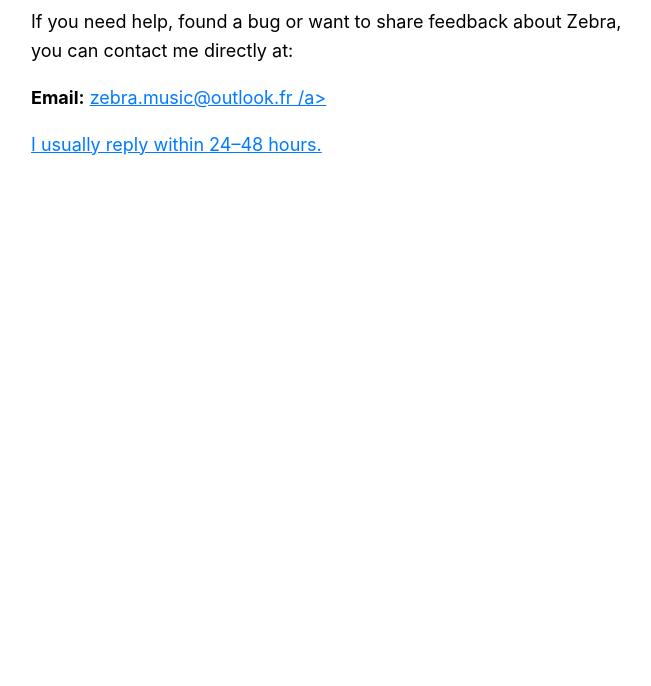
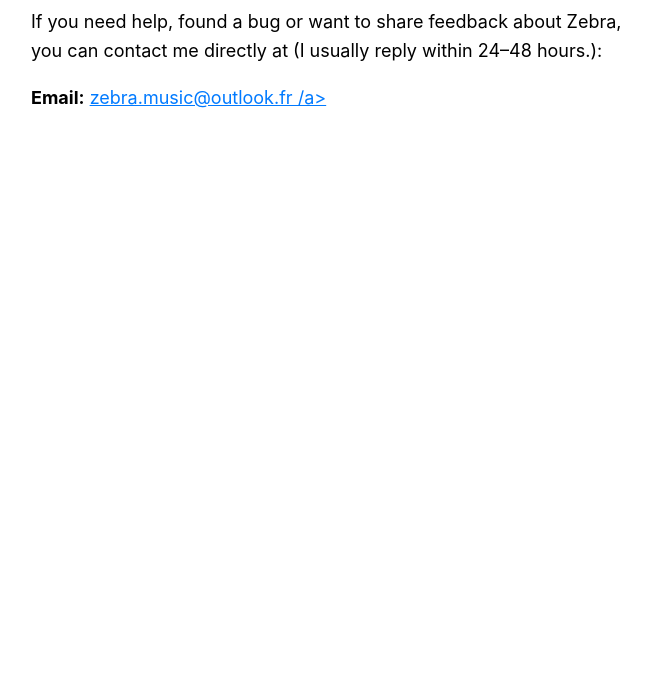
Before and after one commit to thomascrozier/zebra-support, a plain HTML site: page index.html in a window 1280 px wide. Shown: the part 114-800 px from the top of the page, without its empty margins (259-910 px from the left). Drawn offline with Linux system fonts and the light colour scheme.

Commit message:
Update index.html

```diff
--- a/index.html
+++ b/index.html
@@ -21,13 +21,10 @@
     <h1>Zebra – Support</h1>
     <p>
         If you need help, found a bug or want to share feedback about Zebra,<br>
-        you can contact me directly at:
+        you can contact me directly at (I usually reply within 24–48 hours.):
     </p>
     <p>
-        <strong>Email:</strong> <a href="mailto:zebra.music@outlook.fr">zebra.music@outlook.fr /a>
-    </p>
-    <p>
-        I usually reply within 24–48 hours.
+        <strong>Email:</strong> <a href="mailto:zebra.music@outlook.fr"> zebra.music@outlook.fr /a>
     </p>
 </body>
 </html>
```
